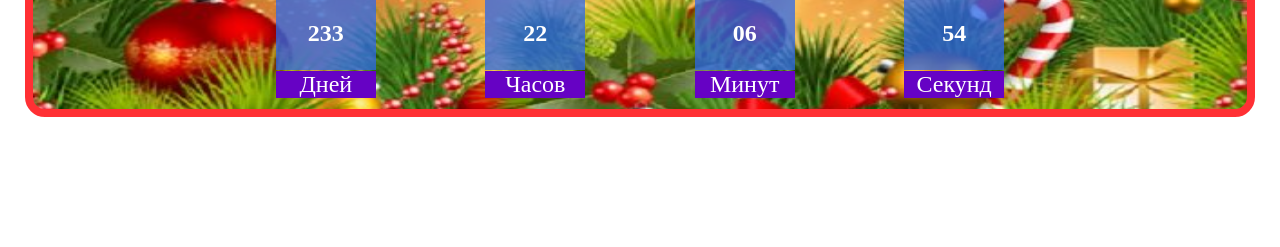
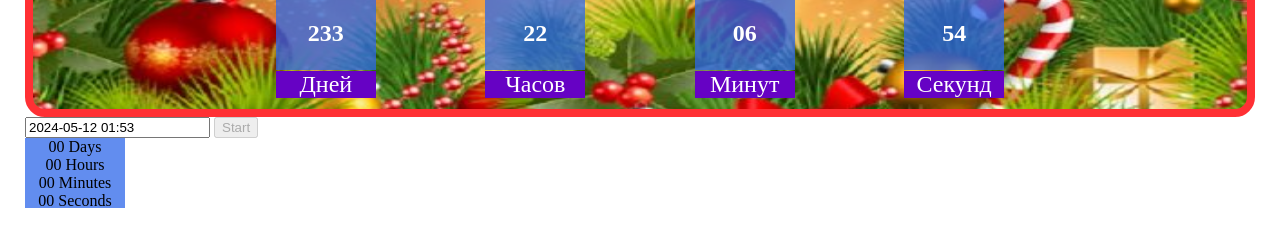
Before and after one commit to KonstantinKhamilov/goit-js-hw-10, a website built with Vite: page src/1-timer.html in a window 1280 px wide. Shown: the part 459-706 px from the top of the page. Built offline with nearby package versions, Linux system fonts and the light colour scheme.

Commit message:
исправлено задание №1 согласно требованиям тз

```diff
--- a/package.json
+++ b/package.json
@@ -9,12 +9,14 @@
     "preview": "vite preview"
   },
   "devDependencies": {
-    "vite": "^4.5.3",
-    "glob": "^8.1.0"
+    "glob": "^8.1.0",
+    "vite": "^4.5.3"
   },
   "author": "Alexander Repeta <alexander.repeta@gmail.com>",
   "license": "ISC",
   "dependencies": {
+    "flatpickr": "^4.6.13",
+    "izitoast": "^1.4.0",
     "vite-plugin-full-reload": "^1.0.5",
     "vite-plugin-html-inject": "^1.0.1"
   }
--- a/src/1-timer.html
+++ b/src/1-timer.html
@@ -22,6 +22,28 @@
       </div>
     </div>
 
+    <input type="text" id="datetime-picker" />
+    <button type="button" id="startButton" disabled>Start</button>
+
+    <div class="timer">
+      <div class="field">
+        <span class="value" data-days>00</span>
+        <span class="label">Days</span>
+      </div>
+      <div class="field">
+        <span class="value" data-hours>00</span>
+        <span class="label">Hours</span>
+      </div>
+      <div class="field">
+        <span class="value" data-minutes>00</span>
+        <span class="label">Minutes</span>
+      </div>
+      <div class="field">
+        <span class="value" data-seconds>00</span>
+        <span class="label">Seconds</span>
+      </div>
+    </div>
+
     <script type="module" src="./js/1-timer.js"></script>
 
   </body>
--- a/src/js/1-timer.js
+++ b/src/js/1-timer.js
@@ -1,22 +1,92 @@
+// Описаний в документації
+import flatpickr from 'flatpickr';
+// Додатковий імпорт стилів
+import 'flatpickr/dist/flatpickr.min.css';
+
+// Ваш код, использующий flatpickr
+
+// Описаний у документації
+import iziToast from 'izitoast';
+// Додатковий імпорт стилів
+import 'izitoast/dist/css/iziToast.min.css';
+
 const day = document.getElementById('day');
 const hrs = document.getElementById('hrs');
 const min = document.getElementById('min');
 const sec = document.getElementById('sec');
+
+const userDay = document.querySelector('[data-days]');
+const userHrs = document.querySelector('[data-hours]');
+const userMin = document.querySelector('[data-minutes]');
+const userSec = document.querySelector('[data-seconds]');
+
 const currentYear = new Date().getFullYear();
 
-const newYear = new Date(`1 Jan ${currentYear + 1} 00:00:00`);
+let newYear = new Date(`1 Jan ${currentYear + 1} 00:00:00`);
+let userSelectedDate;
+let intervalId;
 
-function countdownDate() {
-  const today = Date.now();
-  const gap = newYear - today;
-  let d = Math.floor(gap / 1000 / 60 / 60 / 24);
-  let h = Math.floor((gap / 1000 / 60 / 60) % 24);
-  let m = Math.floor((gap / 1000 / 60) % 60);
-  let s = Math.floor((gap / 1000) % 60);
+function countdownDate(targetDate, dayElem, hrsElem, minElem, secElem) {
+  return function () {
+    const today = Date.now();
+    const gap = targetDate - today;
+    if (gap <= 0) {
+      clearInterval(intervalId);
+      dayElem.innerHTML = '00';
+      hrsElem.innerHTML = '00';
+      minElem.innerHTML = '00';
+      secElem.innerHTML = '00';
+      return;
+    }
+    let d = Math.floor(gap / 1000 / 60 / 60 / 24);
+    let h = Math.floor((gap / 1000 / 60 / 60) % 24);
+    let m = Math.floor((gap / 1000 / 60) % 60);
+    let s = Math.floor((gap / 1000) % 60);
 
-  day.innerHTML = d < 10 ? '0' + d : d;
-  hrs.innerHTML = h < 10 ? '0' + h : h;
-  min.innerHTML = m < 10 ? '0' + m : m;
-  sec.innerHTML = s < 10 ? '0' + s : s;
+    dayElem.innerHTML = d < 10 ? '0' + d : d;
+    hrsElem.innerHTML = h < 10 ? '0' + h : h;
+    minElem.innerHTML = m < 10 ? '0' + m : m;
+    secElem.innerHTML = s < 10 ? '0' + s : s;
+  };
 }
-setInterval(countdownDate, 1000);
+
+intervalId = setInterval(countdownDate(newYear, day, hrs, min, sec), 1000);
+
+// Объект параметров для flatpickr
+const options = {
+  enableTime: true,
+  time_24hr: true,
+  defaultDate: new Date(),
+  minuteIncrement: 1,
+  onClose(selectedDates) {
+    // Проверка, является ли выбранная дата датой в будущем
+    if (selectedDates[0] > new Date()) {
+      // Если да, сохраняем выбранную дату и делаем кнопку "Start" активной
+      userSelectedDate = selectedDates[0];
+      document.getElementById('startButton').disabled = false;
+    } else {
+      // Если нет, показываем предупреждение и делаем кнопку "Start" неактивной
+      iziToast.error({
+        title: 'Error',
+        message: 'Please choose a date in the future',
+      });
+      document.getElementById('startButton').disabled = true;
+    }
+  },
+};
+
+// Инициализация flatpickr с выбранными параметрами
+flatpickr('#datetime-picker', options);
+
+/// Обработчик нажатия на кнопку "Start"
+document.getElementById('startButton').addEventListener('click', function () {
+  // Обновляем дату для обратного отсчета
+  newYear = userSelectedDate;
+  this.disabled = true;
+
+  // Запуск обратного отсчета времени до выбранной даты
+  intervalId = setInterval(
+    countdownDate(userSelectedDate, userDay, userHrs, userMin, userSec),
+    1000
+  );
+});
```
Also changed, not shown: 1 other file.
